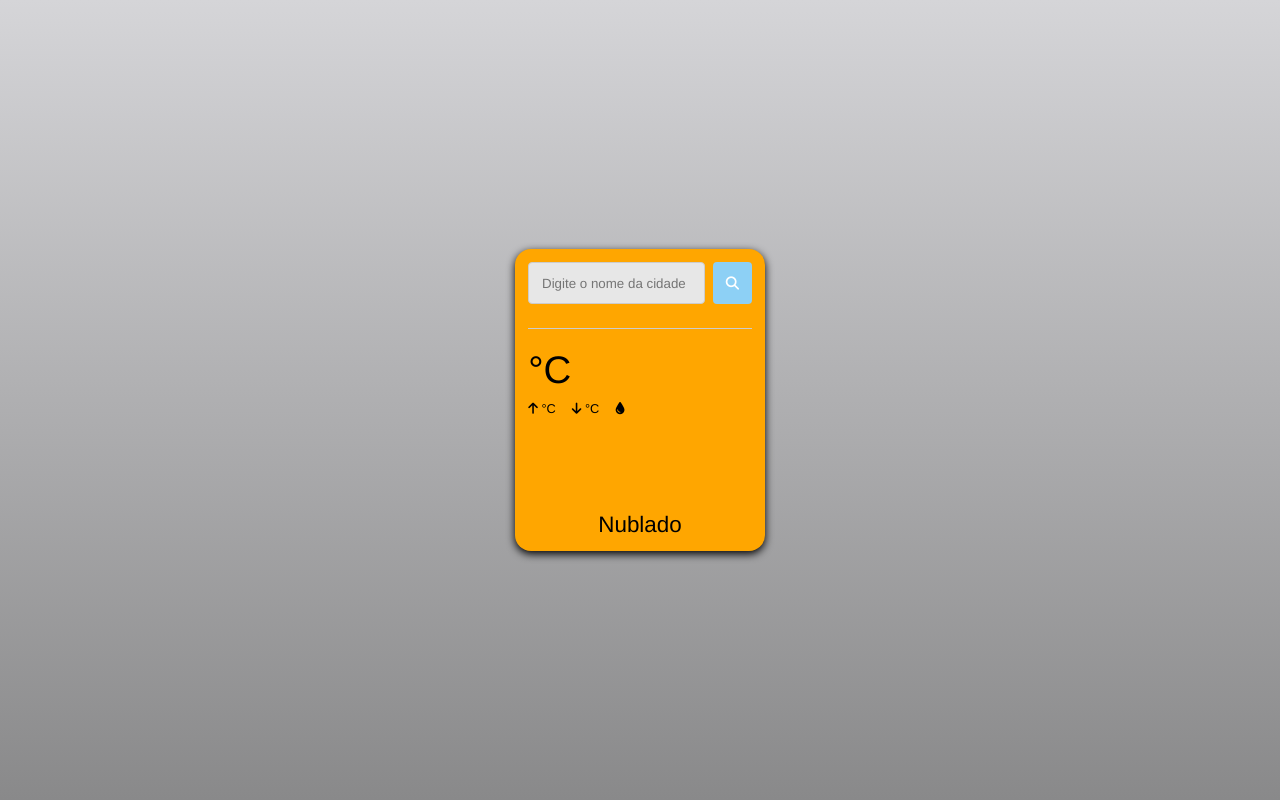
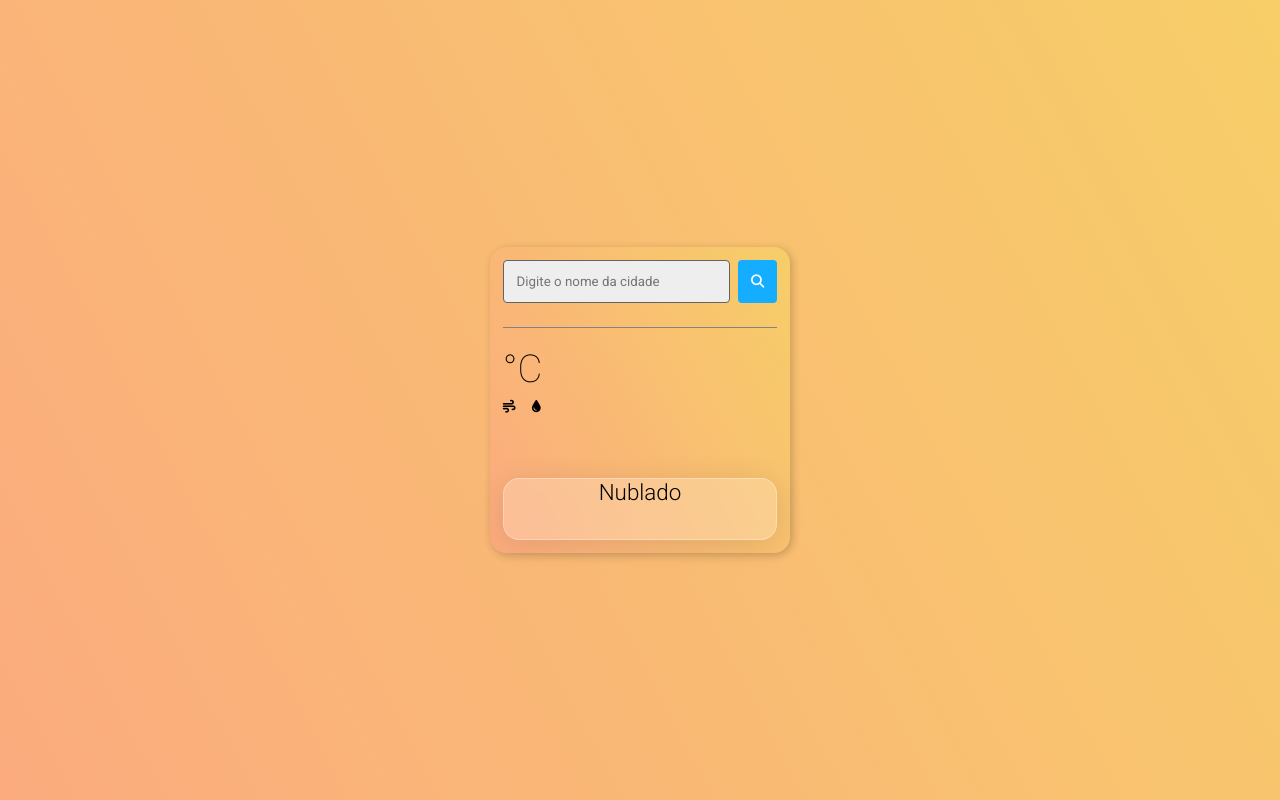
Before and after one commit to mateus-lr/WeatherApp, a plain HTML site: page index.html in a window 1280 px wide. Both pictures are taken after a click on the button 732 px from the left and 400 px from the top of the page. Drawn offline with Linux system fonts and the light colour scheme; no server answers.

Commit message:
new design

```diff
--- a/css/colors.css
+++ b/css/colors.css
@@ -1,8 +1,12 @@
 :root {
-  --gradient: linear-gradient(180deg, #d5d5d8 0%, #89898a 100%);
+  --gradient: linear-gradient(62deg, #FBAB7E 0%, #F7CE68 100%);
+
   --c1: #ffffff;
   --c2: #000000;
-  --c3: #5c54ed;
-  --c4: #fdfdfd;
-  --c5: #8dd0f5;
+  --c3: #FBAB7E;
+  --c4: #636363;
+  --c5: #14adff;
+  --c6: #119ce7;
+  --c7: #eeeeee;
+  --c8: #838383;
 }
--- a/css/style.css
+++ b/css/style.css
@@ -5,16 +5,16 @@
   padding: 0;
   box-sizing: border-box;
   text-decoration: none;
-  font-family: "Helvetica", sans-serif;
+  font-family: "Roboto", sans-serif;
 }
 
 body {
   background: var(--gradient);
+  width: 100vw;
+  height: 100vh;
   display: flex;
-  flex-direction: column;
   align-items: center;
   justify-content: center;
-  height: 100vh;
 }
 
 .hide {
@@ -27,8 +27,12 @@ img {
 }
 
 .container {
-  background-color: rgb(255, 166, 0);
-  box-shadow: 0px 3px 8px rgba(0,0,0.24);
+  width: 300px;
+  display: flex;
+  flex-direction: column;
+  background-color: var(--c3);
+  background-image: var(--gradient);
+  box-shadow: 2px 2px 8px 0px rgba(0,0,0,0.2);
   padding: 0.8rem;
   color: var(--c2);
   border-radius: 1rem;
@@ -45,14 +49,14 @@ img {
 
 .form input {
   padding: .8rem;
-  border: solid 1px #ccc;
+  border: solid 1px var(--c4);
   flex: 1;
   border-radius: 4px;
-  background-color: rgb(231, 231, 231);
+  background-color: var(--c7);
 }
 
 .form button {
-  padding:.8rem;
+  padding: .8rem;
   min-width: 5px;
   margin-left: 8px;
   background-color: var(--c5);
@@ -62,12 +66,16 @@ img {
   border-radius: 4px
 }
 
+.form button:hover {
+  background-color: var(--c6);
+}
+
 /* weather  */
 #weather-data {
   display: flex;
   flex-direction: column;
   align-items: star;
-  border-top: 1px solid #ccc;
+  border-top: 1px solid var(--c8);
   margin-top: 1.5rem;
   padding-top: 1rem;
 }
@@ -80,24 +88,24 @@ img {
 
 #weather-data h3 {
   font-size: 1.5rem;
-  font-weight: 500;
+  font-weight: 600;
   margin-bottom: 0.6rem;
 }
 
 #temperature {
   font-size: 2.4rem;
-  font-weight: 400;
+  font-weight: 200;
   line-height: 1.8rem;
   margin-bottom: 1rem;
 }
 
-#weather-min-max {
+#weather-wind-humidity {
   display: flex;
   gap: 1rem;
-  margin-bottom: 6rem;
+  margin-bottom: 4rem;
 }
 
-#weather-min-max p {
+#weather-wind-humidity p {
   font-size: 0.8rem;
 }
 
@@ -106,9 +114,16 @@ img {
   flex-direction: column;
   justify-content: center;
   align-items: center;
+  background: rgba(255, 255, 255, 0.21);
+  border-radius: 16px;
+  box-shadow: 0 4px 30px rgba(0, 0, 0, 0.1);
+  backdrop-filter: blur(5.8px);
+  -webkit-backdrop-filter: blur(5.8px);
+  border: 1px solid rgba(255, 255, 255, 0.3);
 }
 
 #weather-conditions p {
   font-size: 1.4rem;
-  font-weight: 400;
+  font-weight: 300;
+  margin-bottom: 1.5em;
 }
--- a/index.html
+++ b/index.html
@@ -10,7 +10,7 @@
   <!-- Google Fonts -->
   <link rel="preconnect" href="https://fonts.googleapis.com">
   <link rel="preconnect" href="https://fonts.gstatic.com" crossorigin>
-  <link href="https://fonts.googleapis.com/css2?family=Ubuntu:wght@300;400;500;700&display=swap" rel="stylesheet">
+  <link href="https://fonts.googleapis.com/css2?family=Roboto:wght@100;300;400;500;700;900&display=swap" rel="stylesheet">
 
   <!-- Fonts Awesome -->
   <link rel="stylesheet" href="https://cdnjs.cloudflare.com/ajax/libs/font-awesome/6.2.0/css/all.min.css" integrity="sha512-xh6O/CkQoPOWDdYTDqeRdPCVd1SpvCA9XXcUnZS2FmJNp1coAFzvtCN9BmamE+4aHK8yyUHUSCcJHgXloTyT2A==" crossorigin="anonymous" referrerpolicy="no-referrer" />
@@ -35,16 +35,10 @@
           <span id="city"></span>
         </h3>
         <p id="temperature"><span></span>&deg;C</p>
-        <div id="weather-min-max">
-          <p id="weather-max">
-            <i class="fa-solid fa-arrow-up"></i>
+        <div id="weather-wind-humidity">
+          <p id="wind">
+            <i class="fa-solid fa-wind"></i>
             <span></span>
-            &deg;C
-          </p>
-          <p id="weather-min">
-            <i class="fa-solid fa-arrow-down"></i>
-            <span></span>
-            &deg;C
           </p>
           <p id="humidity">
             <i class="fa-solid fa-droplet"></i>
@@ -58,22 +52,7 @@
         <p id="description">Nublado</p>
       </div>
     </div>
-
   </div>
-
-
-
-
-
-
-
-
-
-
-
-
-
-
   <script src="./js/main.js"></script>
 </body>
 
--- a/js/main.js
+++ b/js/main.js
@@ -10,8 +10,7 @@ const showInfoElement = document.querySelector("#info-container");
 
 const cityElement = document.querySelector("#city");
 const tempElement = document.querySelector("#temperature span");
-const minElement = document.querySelector("#weather-min span");
-const maxElement = document.querySelector("#weather-max span");
+const windElement = document.querySelector("#wind span");
 const descElement = document.querySelector("#description");
 const weatherIconElement = document.querySelector("#weather-icon");
 const humidityElement = document.querySelector("#humidity span");
@@ -39,8 +38,7 @@ const showWeatherData = async (city) => {
   descElement.innerText = data.weather[0].description;
   weatherIconElement.setAttribute("src", `http://openweathermap.org/img/wn/${data.weather[0].icon}@2x.png`);
   humidityElement.innerText = `${data.main.humidity}%`;
-  minElement.innerText = parseInt(data.main.temp_min);
-  maxElement.innerText = parseInt(data.main.temp_max);
+  windElement.innerText = `${data.wind.speed} km/h`;
   today.innerText = day;
 }
 
@@ -53,7 +51,7 @@ const hideInfo = () => {
 };
 
 const eraseInput = () => {
-cityInput.value = "";
+  cityInput.value = "";
 };
 
 // Events
@@ -81,13 +79,12 @@ window.addEventListener("keydown", (e) => {
     showWeatherData(city);
     showInfo();
   }
-
 });
 
-cityInput.addEventListener("keydown", function(e) {
+cityInput.addEventListener("keydown", function (e) {
   var keyCode = (e.keyCode ? e.keyCode : e.which);
 
-if (keyCode > 47 && keyCode < 58) {
-  e.preventDefault();
-}
+  if (keyCode > 47 && keyCode < 58) {
+    e.preventDefault();
+  }
 });
```
Also changed, not shown: teste.txt (deleted).
